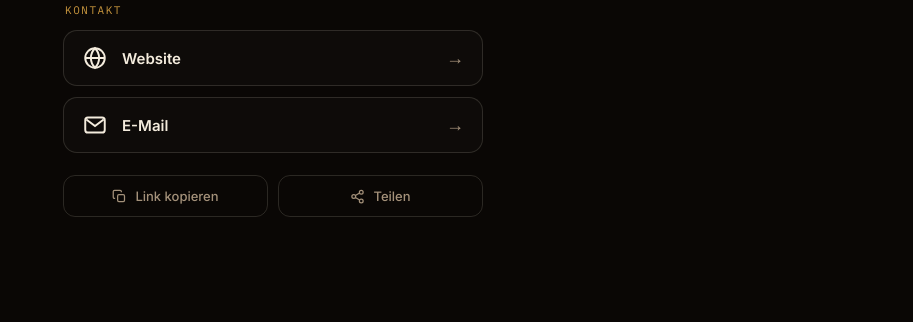
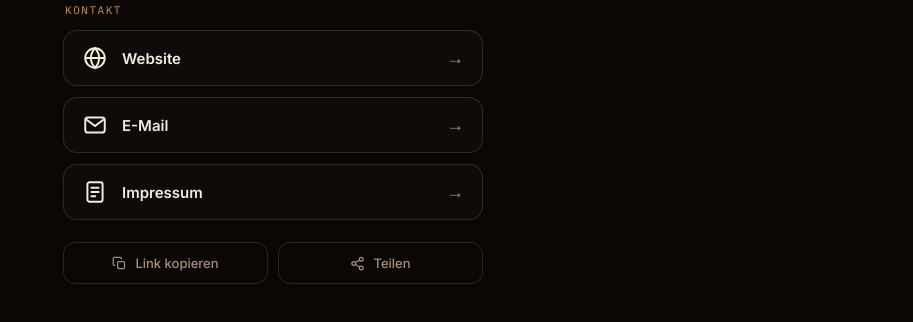
Before and after one commit to Linusblanke-stack/L-wenblut-Website, a plain HTML site: page Links/index.html in a window 1280 px wide. Shown: the part 1026-1348 px from the top of the page, without its empty margins (367-1280 px from the left). Before the commit the page ends 1319 px from the top, so only its background shows below. Drawn offline with Linux system fonts and the light colour scheme.

Commit message:
Impressum auf der Linkseite unter Kontakt ergänzen

```diff
--- a/Links/index.html
+++ b/Links/index.html
@@ -207,7 +207,8 @@ button{font-family:inherit;cursor:pointer;border:none;background:none;color:inhe
       label: 'Kontakt',
       links: [
         { key:'website', name:'Website', tag:null, url:'https://loewenblutofficial.de/' },
-        { key:'email', name:'E-Mail', tag:null, url:'mailto:kontakt@loewenblutofficial.de' }
+        { key:'email', name:'E-Mail', tag:null, url:'mailto:kontakt@loewenblutofficial.de' },
+        { key:'impressum', name:'Impressum', tag:null, url:'https://loewenblutofficial.de/#impressum' }
       ]
     }
   ];
@@ -223,7 +224,8 @@ button{font-family:inherit;cursor:pointer;border:none;background:none;color:inhe
     tiktok: '<svg class="ic" viewBox="0 0 24 24" fill="currentColor"><path d="M16.6 2h-3v13.6a2.9 2.9 0 11-2.1-2.79V9.6a6.1 6.1 0 105.1 6V9.1a7.9 7.9 0 004.4 1.34V7.4a4.9 4.9 0 01-4.4-5.4z"/></svg>',
     instagram: '<svg class="ic" viewBox="0 0 24 24" fill="currentColor"><path d="M12 2.2c3.2 0 3.6 0 4.9.07 1.2.06 2.1.26 2.6.5.6.25 1.1.6 1.6 1.1.5.5.85 1 1.1 1.6.24.5.44 1.4.5 2.6.07 1.3.07 1.7.07 4.9s0 3.6-.07 4.9c-.06 1.2-.26 2.1-.5 2.6-.25.6-.6 1.1-1.1 1.6-.5.5-1 .85-1.6 1.1-.5.24-1.4.44-2.6.5-1.3.07-1.7.07-4.9.07s-3.6 0-4.9-.07c-1.2-.06-2.1-.26-2.6-.5-.6-.25-1.1-.6-1.6-1.1-.5-.5-.85-1-1.1-1.6-.24-.5-.44-1.4-.5-2.6-.07-1.3-.07-1.7-.07-4.9s0-3.6.07-4.9c.06-1.2.26-2.1.5-2.6.25-.6.6-1.1 1.1-1.6.5-.5 1-.85 1.6-1.1.5-.24 1.4-.44 2.6-.5C8.4 2.2 8.8 2.2 12 2.2zm0 1.8c-3.15 0-3.52 0-4.76.07-1 .05-1.6.2-1.96.35-.5.19-.85.42-1.22.79-.37.37-.6.72-.79 1.22-.15.36-.3.96-.35 1.96C3.8 9.38 3.8 9.75 3.8 12.9c0 3.15 0 3.52.07 4.76.05 1 .2 1.6.35 1.96.19.5.42.85.79 1.22.37.37.72.6 1.22.79.36.15.96.3 1.96.35 1.24.07 1.61.07 4.76.07s3.52 0 4.76-.07c1-.05 1.6-.2 1.96-.35.5-.19.85-.42 1.22-.79.37-.37.6-.72.79-1.22.15-.36.3-.96.35-1.96.07-1.24.07-1.61.07-4.76 0-3.15 0-3.52-.07-4.76-.05-1-.2-1.6-.35-1.96-.19-.5-.42-.85-.79-1.22a3.3 3.3 0 00-1.22-.79c-.36-.15-.96-.3-1.96-.35C15.52 4 15.15 4 12 4zm0 4.4a4.5 4.5 0 110 9 4.5 4.5 0 010-9zm0 1.8a2.7 2.7 0 100 5.4 2.7 2.7 0 000-5.4zm5.7-1.98a1.05 1.05 0 11-2.1 0 1.05 1.05 0 012.1 0z"/></svg>',
     website: '<svg class="ic" viewBox="0 0 24 24" fill="none" stroke="currentColor" stroke-width="1.8"><circle cx="12" cy="12" r="9"/><path d="M3 12h18M12 3c2.5 2.6 3.8 6 3.8 9s-1.3 6.4-3.8 9c-2.5-2.6-3.8-6-3.8-9s1.3-6.4 3.8-9z"/></svg>',
-    email: '<svg class="ic" viewBox="0 0 24 24" fill="none" stroke="currentColor" stroke-width="1.8"><rect x="3" y="5" width="18" height="14" rx="2.5"/><path d="M4 7l8 6 8-6"/></svg>'
+    email: '<svg class="ic" viewBox="0 0 24 24" fill="none" stroke="currentColor" stroke-width="1.8"><rect x="3" y="5" width="18" height="14" rx="2.5"/><path d="M4 7l8 6 8-6"/></svg>',
+    impressum: '<svg class="ic" viewBox="0 0 24 24" fill="none" stroke="currentColor" stroke-width="1.8" aria-hidden="true"><rect x="5" y="3" width="14" height="18" rx="2"/><path d="M8 8h8m-8 4h8m-8 4h5"/></svg>'
   };
 
   function detectPlatform(){
```
